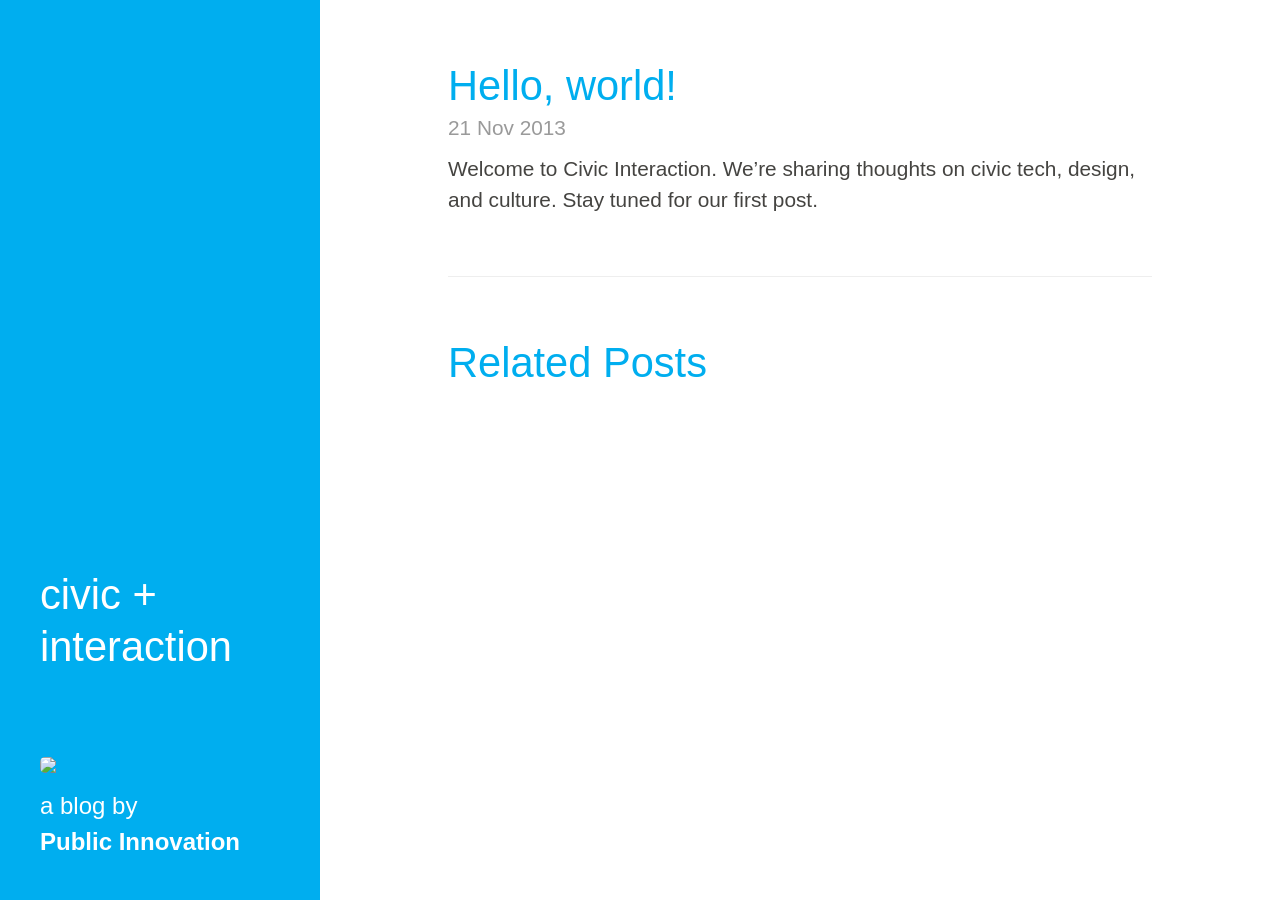
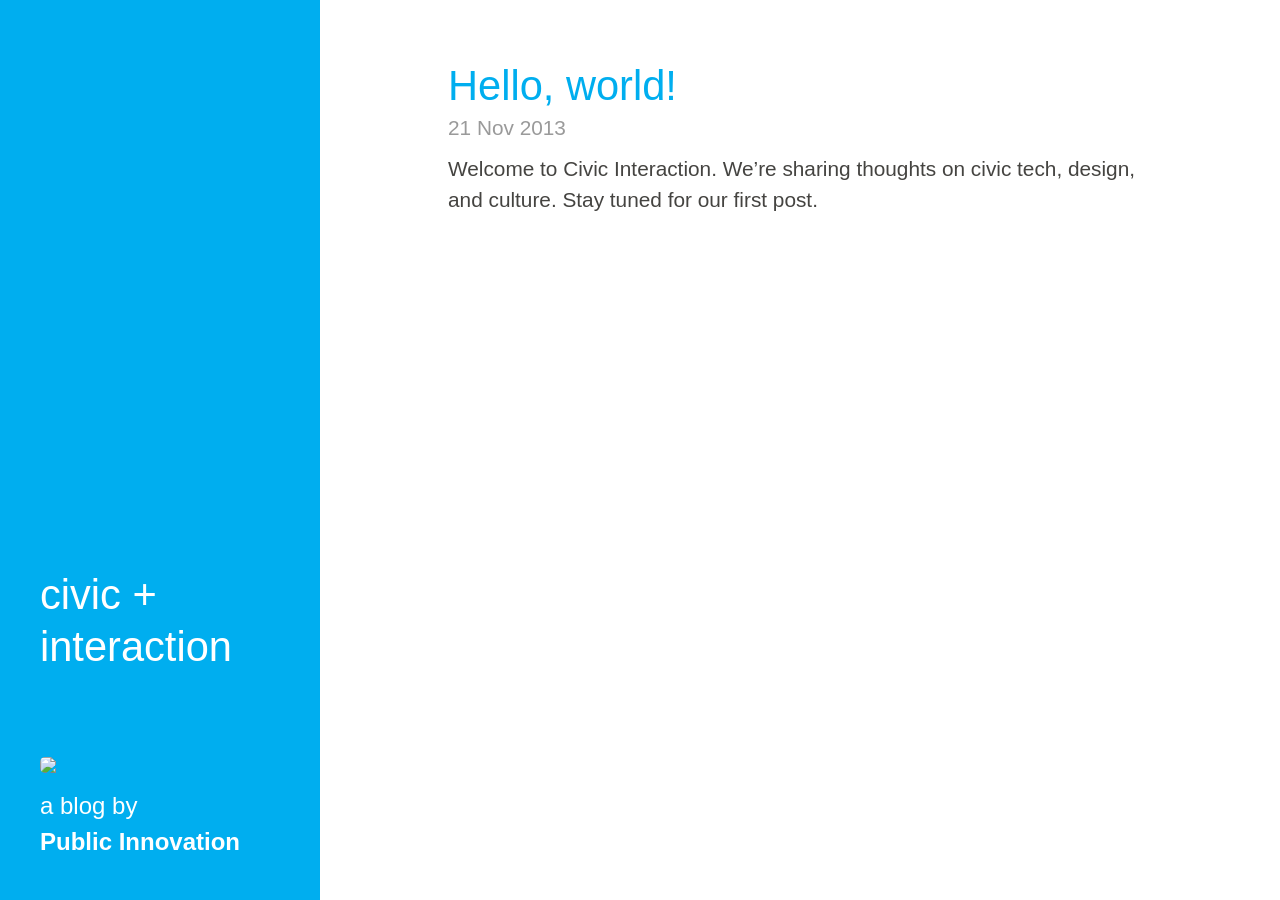
Before and after one commit to publicinnovation/blog, a Jekyll site: the page built from _posts/2013-11-21-hello-world.md, in a window 1280 px wide. Built offline with Jekyll 4.4.1, drawn with Linux system fonts in a browser that asks for light colours; Markdown is read by kramdown in place of the engine named in the settings.

Commit message:
comment out related posts

```diff
--- a/_layouts/post.html
+++ b/_layouts/post.html
@@ -8,7 +8,7 @@ layout: default
   {{ content }}
 </div>
 
-<div class="related">
+<!-- <div class="related">
   <h2>Related Posts</h2>
   <ul class="related-posts">
     {% for post in site.related_posts limit:3 %}
@@ -22,4 +22,4 @@ layout: default
       </li>
     {% endfor %}
   </ul>
-</div>
+</div> -->
```
